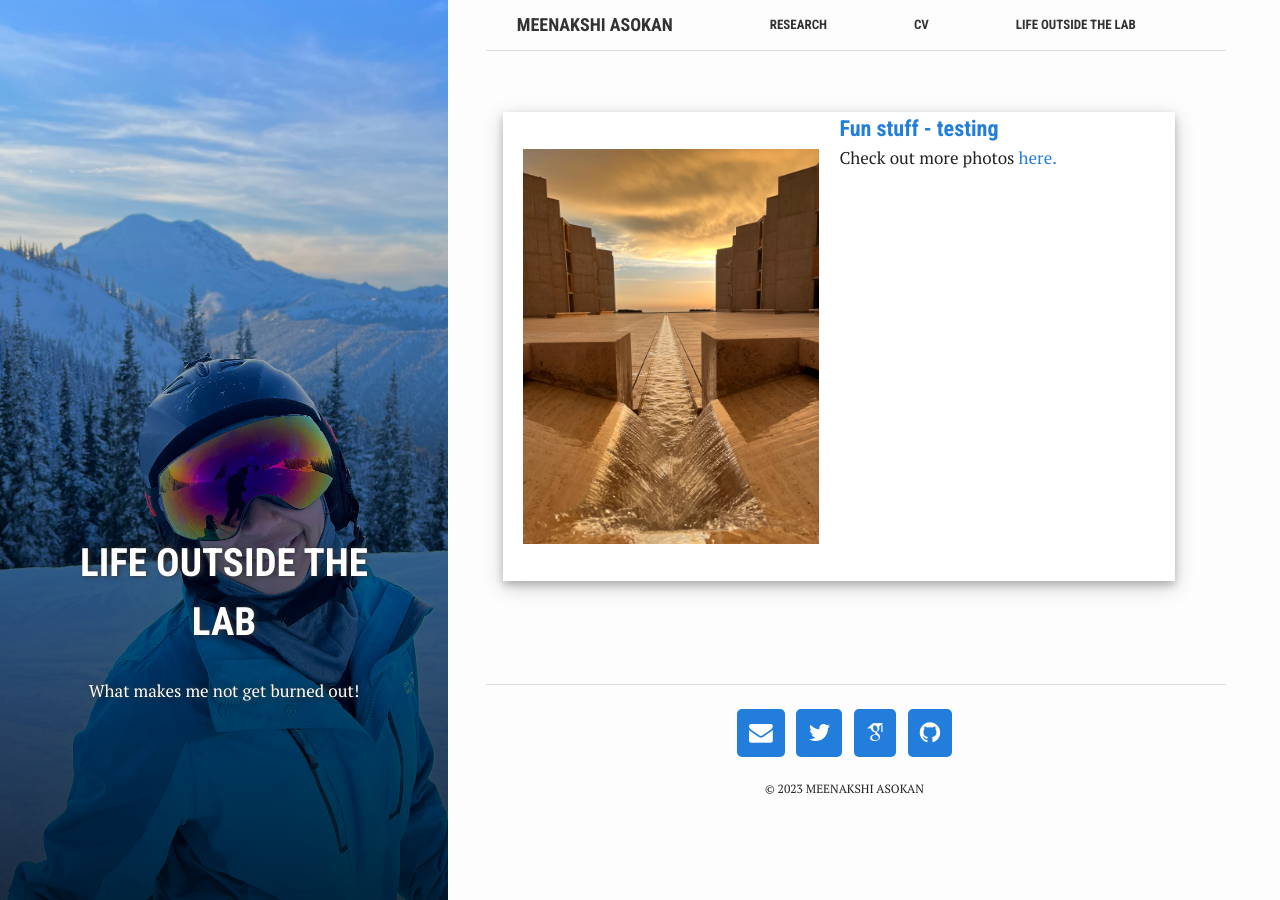
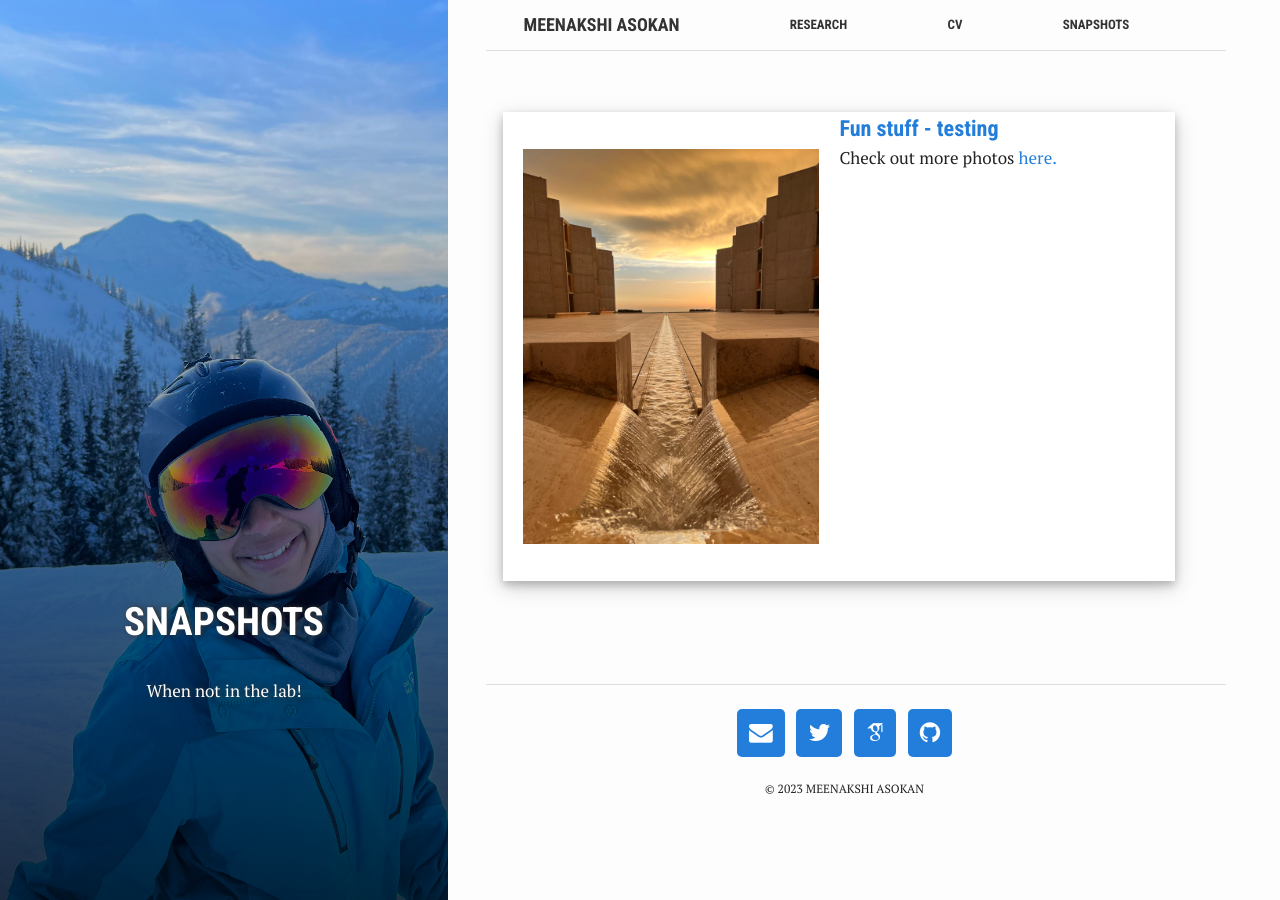
Before and after one commit to Meenakshi-Asokan/Meenakshi-Asokan.github.io, a Jekyll site: the page built from pages/3_gallery.html, in a window 1280 px wide. Built offline with Jekyll 4.4.1, drawn with Linux system fonts in a browser that asks for light colours; nearby versions of some CDN libraries; some web fonts are replaced; library files that are not in the unit come from our copies.

Commit message:
Update 3_gallery.html

```diff
--- a/pages/3_gallery.html
+++ b/pages/3_gallery.html
@@ -1,10 +1,10 @@
 ---
 bg: "Fun_Rainier.jpg"
 layout: page
-title: "Life outside the lab"
+title: "Snapshots"
 crawlertitle: "MMA"
-permalink: /Life outside the lab/
-summary: "What makes me not get burned out!"
+permalink: /Snapshots/
+summary: "When not in the lab!"
 active: true
 ---
 
```
